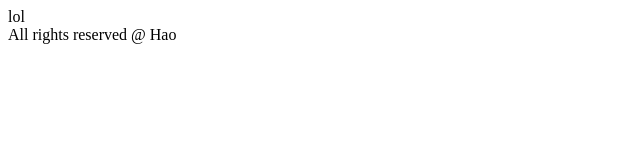
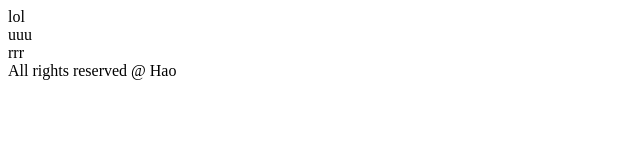
Before and after one commit to HaoZeng025/vscode_github_demo, a plain HTML site: page index.html in a window 1280 px wide. Shown: the whole page, without its empty margins (0-640 px from the left). Drawn offline with Linux system fonts and the light colour scheme.

Commit message:
Add header section in index.html.

```diff
--- a/index.html
+++ b/index.html
@@ -7,6 +7,10 @@
     <title>Document</title>
  </head>
  <body>
+    <header>
+        <div>uuu</div>
+        <div>rrr</div>
+    </header>
     <footer>All rights reserved @ Hao</footer>
  </body>
  </html>
```
